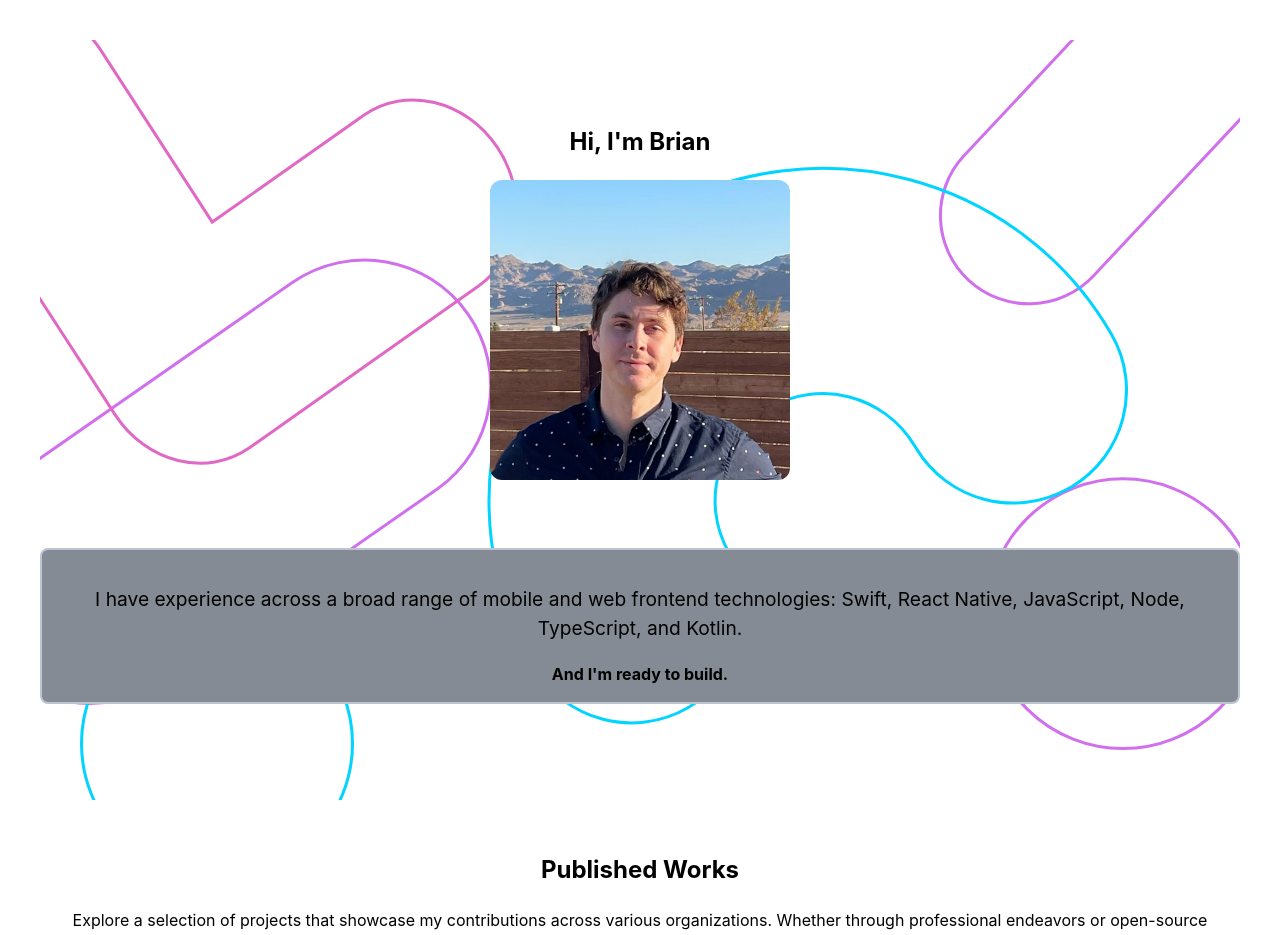
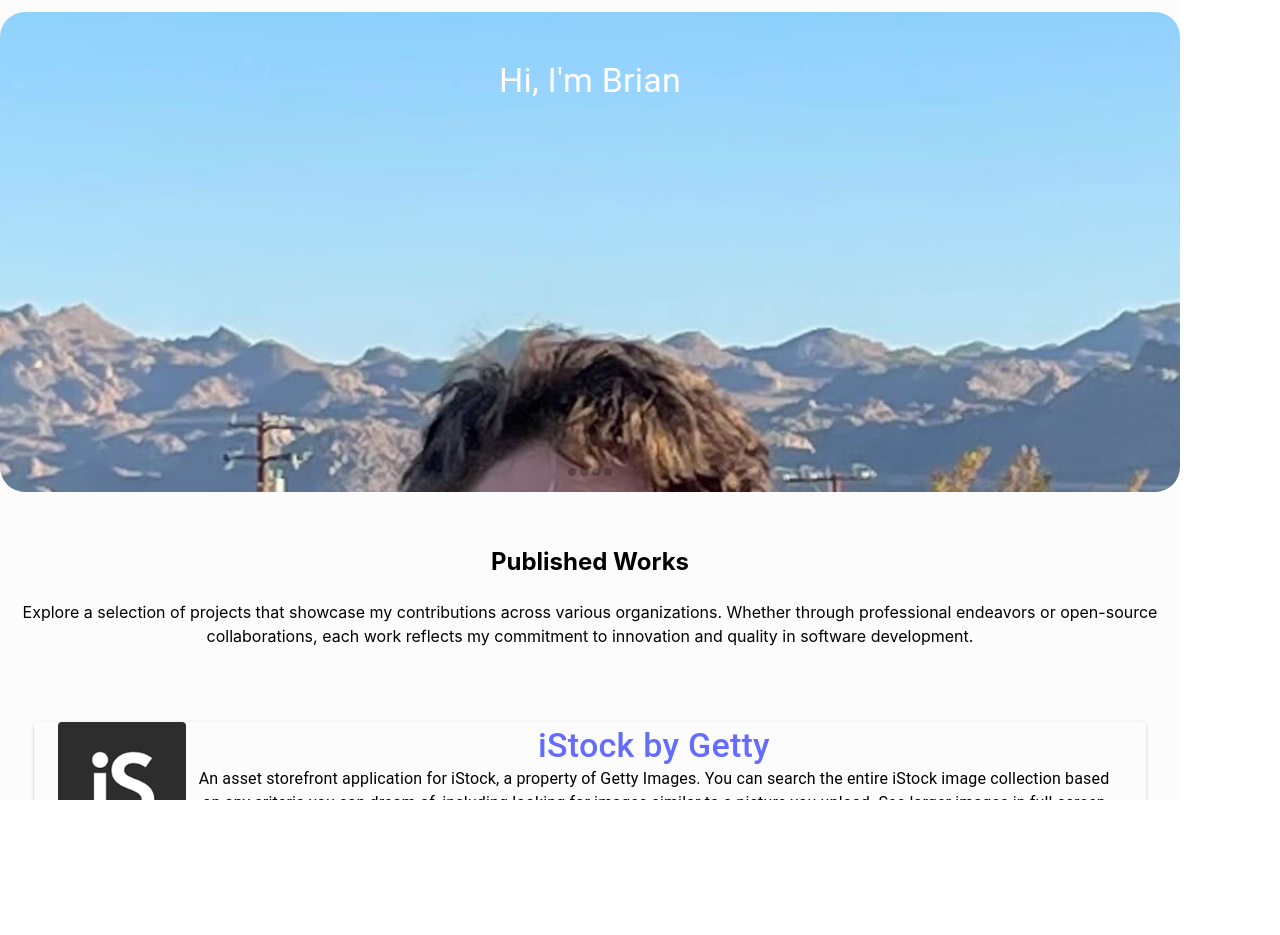
Before and after one commit to BrianL3/portfolio, a React (Vite) app: page / in a window 1280 px wide. Shown: the top 935 px of the page. After the commit the page ends 800 px from the top, so only its background shows below. Built offline with nearby package versions, Linux system fonts and the light colour scheme.

Commit message:
Switched over a number of components to materialUI

```diff
--- a/src/App.tsx
+++ b/src/App.tsx
@@ -1,26 +1,58 @@
+import { Box } from '@mui/material'
 import './App.css'
+import HeroCarousel from './components/card/HeroCarousel'
 import WorksSection from './components/sections/WorksSection'
-import TextSection from './components/text-section/TextSection'
 import { publishedWorks } from './data/PublishedWork'
 
 function App() {
   return (
-    <div className="mzp-l-content mzp-t-content-xl">
-      <TextSection
-        title={"Hi, I'm Brian"}
-        textblocks={[
-          {
-            detailText: 'I have experience across a broad range of mobile and web frontend technologies: Swift, React Native, JavaScript, Node, TypeScript, and Kotlin.',
-            tagline: "And I'm ready to build."
-          }
-        ]}
-      />
+    <Box
+      sx={{...styles.container}}
+    >
+      <Box sx={{ ...styles.box, ...styles.heroBox }}>
+        <div style={{ flex: 1 }}/>
+        <HeroCarousel />
+        <div style={{ flex: 1 }}/>
+      </Box>
       <WorksSection
         sectionTitle={'Published Works'}
         sectionDetailText={'Explore a selection of projects that showcase my contributions across various organizations. Whether through professional endeavors or open-source collaborations, each work reflects my commitment to innovation and quality in software development.'}
         works={publishedWorks} />
-    </div>
+    </Box>
   )
 }
 
 export default App
+
+const styles = {
+  container: {
+    display: "flex",
+    flexDirection: 'column',
+    backgroundColor: "rgb(252, 252, 252)",
+    position: "fixed",
+    top: 0,
+    left: 0,
+    right: 0,
+    bottom: 0,
+    overflow: "auto",
+    width: "100%",
+    height: "100%",
+    maxWidth: 1180,
+  },
+  box: {
+    flex: 1,
+    display: 'flex',
+    justifyContent: 'center',
+    alignItems: 'center',
+
+  },
+  heroBox: {
+    marginTop: "12px",
+    minHeight: 480,
+    // maxWidth: 480,
+    // width: {md: "100%", lg: "480px"},
+    // flex: 1,
+    // height: "100%",
+    // padding: "10px 0"
+  }
+}
--- a/src/components/card/Card.tsx
+++ b/src/components/card/Card.tsx
@@ -1,8 +1,8 @@
 
 
 import { FC } from 'react';
-import useMediaQuery from '../../util/MediaQuery';
-import { screenWidths } from '../../util/MediaBreakpoints';
+import { Box, Container, Typography } from '@mui/material';
+import { Link } from 'react-router-dom';
 
 interface CardProps {
   linkUrl?: string;
@@ -20,22 +20,59 @@ const Card: FC<CardProps> = ({
   detailText
 }: CardProps) => {
 
-  const isLargeScreen = useMediaQuery(`(min-width: ${screenWidths.tablet})`);
-  const iconSize = isLargeScreen ? '128' : '64'
-
   return (
-    <div className="mzp-t-picto-side">
-      <div style={{ display: "flex", flexDirection: "row", alignItems: 'center' }}>
-        <a href={linkUrl}><img style={{borderRadius: 8}} src={imageUrl} width={iconSize} height={iconSize} alt={imageDescription} /></a>
-        <div style={{ display: 'flex', flexDirection: 'column', marginLeft: 16 }}>
-          <div className="mzp-c-picto-body">
-            <h4 style={{ display: 'flex', justifyContent: 'left' }}>{title}</h4>
-            <p style={{textAlign: "left"}}>{detailText} <a href={linkUrl}>Check it out!</a></p>
-          </div>
-        </div>
-      </div>
-    </div>
+    <Container sx={{ ...styles.container }}>
+      <Container sx={{ ...styles.contentContainer }}>
+        <Box
+          component="img"
+          sx={{ ...styles.icon }}
+          alt={imageDescription}
+          src={imageUrl}
+        />
+        <Box
+          sx={{ ...styles.textContainer }}
+        >
+          <Typography
+            variant='h4'
+          >
+            <Link
+              to={{
+                pathname: `${linkUrl}`,
+              }}>
+              {title}
+            </Link>
+          </Typography>
+          <Typography style={{marginBottom: "8px", marginLeft: "8px", marginRight: "8px"}}>{detailText}</Typography>
+        </Box>
+      </Container>
+    </Container>
   );
 }
 
 export default Card;
+
+const styles = {
+  container: {
+    display: "flex",
+    flexDirection: 'row',
+  },
+  contentContainer: {
+    borderRadius: "4px",
+    display: 'flex',
+    flexDirection: 'row',
+    alignItems: 'center',
+    boxShadow: 2,
+    // backgroundColor: "rgb(188, 188, 188)",
+    margin: {xs: "10px", md: "10px"}
+  },
+  textContainer: {
+    display: "flex",
+    flexDirection: "column",
+  },
+  icon: {
+    borderRadius: "4px",
+    backgroundSize: 'cover',
+    height: { xs: "64px", md: 84, lg: 128 },
+    width: { xs: "64px", md: 84, lg: 128 },
+  }
+}
--- /dev/null
+++ b/src/components/card/HeroCarousel.tsx
@@ -0,0 +1,64 @@
+import * as React from 'react'
+import { Container, MobileStepper, Typography } from '@mui/material'
+
+export default function HeroCarousel() {
+    const [activeStep, setActiveStep] = React.useState(0);
+    const numberOfHeroes = 4 // there are 4 hero images in the public folder. this number controls the stepper and image carousel
+    const heroUrlString = `imgs/hero-image.jpg`;
+    // const heroUrlString = `imgs/${(activeStep % numberOfHeroes) + 1}.jpg`;
+    const stuffICanBuild = ["Swift", "React Native", "Kotlin", "Node"]
+
+    const handleNext = () => {
+        if (activeStep < numberOfHeroes) {
+            setActiveStep((prevActiveStep) => prevActiveStep + 1);
+        } else {
+            setActiveStep(0);
+        }
+    };
+
+    React.useEffect(() => {
+        const timer = setInterval(() => {
+            if (activeStep < numberOfHeroes) {
+                handleNext();
+            }
+        }, 1200); // Change interval time as needed
+        return () => clearInterval(timer); // Cleanup on unmount
+    }, [activeStep, numberOfHeroes]); // do a full rotation, seeing heroes 1,2,3,4, then stop at 1
+
+    return (
+        <Container sx={{ ...styles.container, backgroundImage: `url(${heroUrlString})` }}>
+            <div style={{ height: "10%" }} />
+            <Typography variant="h4" sx={{ color: "white", }} >Hi, I'm Brian</Typography>
+            <div style={{ flex: 1 }} />
+            {activeStep < 4 && <Typography variant="h4" sx={{ color: "white", }} >and I love to build in</Typography>}
+            <Typography variant="h4" sx={{ color: "white", }} >{stuffICanBuild[activeStep]}</Typography>
+            <MobileStepper
+                variant="dots"
+                steps={numberOfHeroes}
+                position="static"
+                activeStep={activeStep}
+                sx={styles.stepper}
+                nextButton={<div />}
+                backButton={<div />}
+            />
+        </Container>
+    );
+}
+const styles = {
+    container: {
+        borderRadius: "25px",
+        backgroundSize: 'cover',
+        maxWidth: 480,
+        height: "100%",
+        display: 'flex',
+        flexDirection: 'column',
+        alignItems: 'center',
+    },
+    stepper: {
+        maxWidth: 400,
+        flexGrow: 1,
+        maxHeight: 25,
+        bgcolor: 'transparent',
+        color: 'white'
+    }
+}
--- a/src/components/card/MobileScreenCard.tsx
+++ b/src/components/card/MobileScreenCard.tsx
@@ -1,6 +1,7 @@
 import { FC } from "react";
 import useMediaQuery from "../../util/MediaQuery";
 import { screenWidths } from "../../util/MediaBreakpoints";
+import ScalableImage from "../general/ScalableImage";
 
 interface MobileScreenCardProps {
   imageUrl: string;
@@ -22,10 +23,9 @@ const MobileScreenCard: FC<MobileScreenCardProps> = ({
   return (
     <section style={{ marginBottom: '4rem', display: 'flex', justifyContent: 'center' }}>
       <div style={{ display: 'flex', flexDirection: displayDirection }}>
-        <img
-          src={imageUrl}
-          style={{maxHeight: isLargeScreen ? 490 : "100%", objectFit:'contain'}}
-          alt={imageDescription}
+        <ScalableImage
+          imageUrl={imageUrl}
+          imageDescription={imageDescription}
         />
         <div>
           <h2 style={{ textAlign: 'left', marginLeft: "1rem" }}>{title}</h2>
@@ -35,5 +35,4 @@ const MobileScreenCard: FC<MobileScreenCardProps> = ({
     </section>
   );
 };
-
 export default MobileScreenCard;
--- /dev/null
+++ b/src/components/general/ScalableImage.tsx
@@ -0,0 +1,33 @@
+import { FC } from 'react';
+import Box from '@mui/material/Box';
+
+interface ScalableImageProps {
+    imageUrl: string;
+    imageDescription: string;
+}
+
+const ScalableImage: FC<ScalableImageProps> = ({ imageUrl, imageDescription }) => {
+    return (
+        <Box
+            sx={{
+                maxWidth: '300px',
+                maxHeight: '520px',
+                overflow: 'hidden',
+                boxShadow: 4,
+            }}
+        >
+            <img
+                src={imageUrl}
+                alt={imageDescription}
+                style={{
+                    width: '100%',
+                    height: 'auto',
+                    maxWidth: '100%',
+                    maxHeight: '100%',
+                }}
+            />
+        </Box>
+    );
+};
+
+export default ScalableImage;
--- a/src/components/sections/MobileScreenSection.tsx
+++ b/src/components/sections/MobileScreenSection.tsx
@@ -1,6 +1,7 @@
 import { FC } from 'react';
 import Work from '../../schemas/Work';
 import MobileScreenCard from '../card/MobileScreenCard';
+import { Container } from '@mui/material';
 
 interface MobileScreenSectionProps {
   sectionTitle: string;
@@ -15,9 +16,7 @@ const MobileScreenSection: FC<MobileScreenSectionProps> = ({
 }: MobileScreenSectionProps) => {
 
   return (
-    <section
-      style={{ padding: '2rem 0' }}
-    >
+    <Container sx={{ ...styles.container }}>
       <div className="mzp-l-content mzp-t-content-xl">
         <h2 style={{textAlign:"left"}}> {sectionTitle}</h2>
         <p style={{ marginBottom: '4rem', justifyContent: 'start', textAlign: 'left' }}>{sectionDetailText}</p>
@@ -31,8 +30,34 @@ const MobileScreenSection: FC<MobileScreenSectionProps> = ({
             />
           ))}
       </div>
-    </section>
+    </Container>
   );
 };
 
 export default MobileScreenSection;
+const styles = {
+  container: {
+    display: "flex",
+    flexDirection: 'row',
+    justifyContent: 'flex-start'
+  },
+  contentContainer: {
+    borderRadius: "4px",
+    display: 'flex',
+    flexDirection: 'row',
+    alignItems: 'center',
+    boxShadow: 2,
+    // backgroundColor: "rgb(188, 188, 188)",
+    margin: {xs: "10px", md: "10px"}
+  },
+  textContainer: {
+    display: "flex",
+    flexDirection: "column",
+  },
+  icon: {
+    borderRadius: "4px",
+    backgroundSize: 'cover',
+    height: { xs: "64px", md: 84, lg: 128 },
+    width: { xs: "64px", md: 84, lg: 128 },
+  }
+}
```
Also changed, not shown: 2 other files (tests, documents, lock files or other folders).
